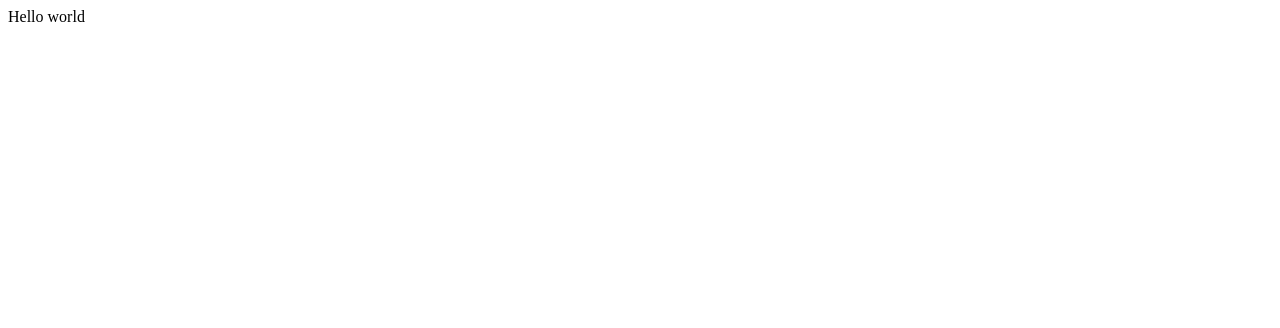
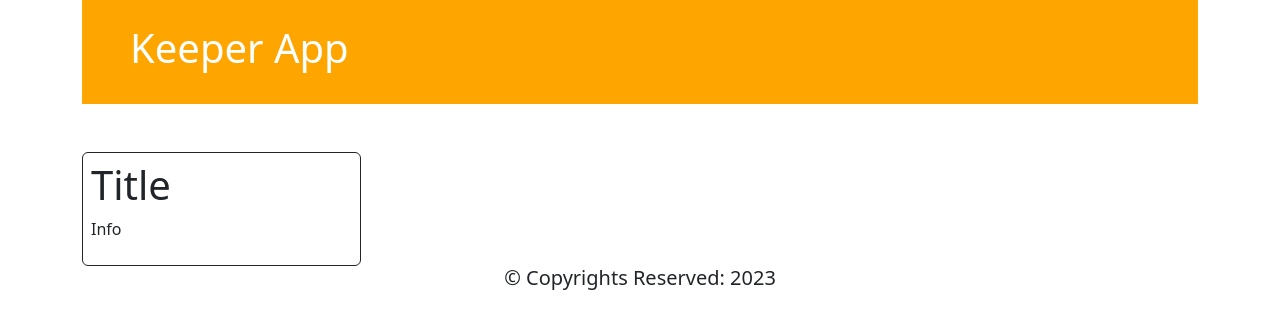
Before and after one commit to HojiakbarSultonov/ClassComponents, a React (Create React App) app: page / in a window 1280 px wide. Shown: the top 328 px of the page. Built offline with nearby package versions, Linux system fonts and the light colour scheme.

Commit message:
components

```diff
--- a/public/index.html
+++ b/public/index.html
@@ -4,6 +4,7 @@
     <meta charset="UTF-8">
     <meta name="viewport" content="width=device-width, initial-scale=1.0">
     <title>First React App</title>
+    <link rel="stylesheet" href="https://cdn.jsdelivr.net/npm/bootstrap@5.2.3/dist/css/bootstrap.min.css" integrity="sha384-rbsA2VBKQhggwzxH7pPCaAqO46MgnOM80zW1RWuH61DGLwZJEdK2Kadq2F9CUG65" crossorigin="anonymous">
 </head>
 <body>
     <div id="root"></div>
--- /dev/null
+++ b/src/components/App.js
@@ -0,0 +1,17 @@
+import React from "react";
+import Header from "./Header";
+import Footer from "./Footer";
+import Note from "./Note";
+
+
+const App = () => {
+    return (
+        <div className="container" >
+            <Header />
+            <Note />
+            <Footer />
+        </div>
+    )
+}
+
+export default App
--- /dev/null
+++ b/src/components/Footer.js
@@ -0,0 +1,15 @@
+import React from "react"
+
+const Footer = ()=>{
+
+  const date = new Date();
+  const year = date.getFullYear()
+
+    return (
+        <div className="footer">
+        <h5 className="text-center">&copy; Copyrights Reserved: {year} </h5>
+      </div>
+
+    )}
+
+    export default Footer
--- /dev/null
+++ b/src/components/Header.js
@@ -0,0 +1,12 @@
+import React from "react"
+
+const Header = ()=>{
+
+    return (
+        <div className="header d-flex py-4 p-5" style={{background:'orange', color:'white'}}>
+          <h1>Keeper App</h1>
+      </div>
+    )
+}
+
+export default Header
--- /dev/null
+++ b/src/components/Note.js
@@ -0,0 +1,12 @@
+import React from "react"
+
+const Note = ()=>{
+    return (
+        <div className="note w-25 d-flex flex-column justify-content-center p-2 mt-5 rounded" style={{border:'1px solid',  }}>
+          <h1>Title</h1>
+          <p>Info</p>
+      </div>
+    )
+}
+
+export default Note
--- a/src/index.js
+++ b/src/index.js
@@ -1,3 +1,77 @@
-import  ReactDOM  from "react-dom";
+import React from "react";
+import ReactDOM from "react-dom";
+import App from "./components/App";
 
-ReactDOM.render('Hello world', document.getElementById('root'))
+
+// const firstName = 'Hojiakbar';
+// const lastName = 'Sultonov';
+// const user = {
+//     fname:'Angela',
+//     city:'California'
+// }
+
+// let num = 4;
+
+// const numbers = [4,5,6]
+// const color = 'blue'
+
+// const cars = [
+//     {carName:'Malibu', carPrice:30000},
+//     {carName:'Gentra', carPrice:13000},
+//     {carName:'Tracker', carPrice:25000},
+//     {carName:'Cobalt', carPrice:9000},
+//     {carName:'Spark', carPrice:7000},
+//     {carName:'Captive', carPrice:27000},
+// ]
+
+
+
+
+
+
+ReactDOM.render(
+    <div >
+        {/* <p><b>Name:</b> {firstName}</p>
+        <p><b>Last Name:</b> {lastName}</p> */}
+        {/* <h2>Name: {user.fname}</h2>
+        <h2>City: {user.city}</h2> */}
+        {/* <p>{num * 10}</p> */}
+        {/* <p>
+            {numbers.map(number =>number + " ")}
+        </p> */}
+        {/* <h1 style={{color:'red', background:'yellow'}}>Welcome to our hub</h1>
+        <p style={{color:color}}>Lorem ipsum, dolor sit amet consectetur adipisicing elit. Dignissimos laborum repellat fuga cumque perspiciatis laudantium.</p> */}
+    {/*   <div className="container">
+            <div className="row">
+                <div className="col-12">
+                    <table className="table">
+                        <thead>
+                            <tr>
+                                <th>№</th>
+                                <th>Car</th>
+                                <th>Car Price</th>
+                            </tr>
+                        </thead>
+
+                        <tbody>
+                            {
+                             cars.map((item, index)=>{
+                                return (
+                                <tr>
+                                    <td>{index + 1}</td>
+                                    <td>{item.carName}</td>
+                                    <td>{item.carPrice}</td>
+                                </tr>
+                                );
+                             })
+                            }
+                        </tbody>
+                    </table>
+                </div>
+            </div>
+      </div> */}
+        <App />
+    </div>,
+
+
+    document.getElementById('root'))
```
